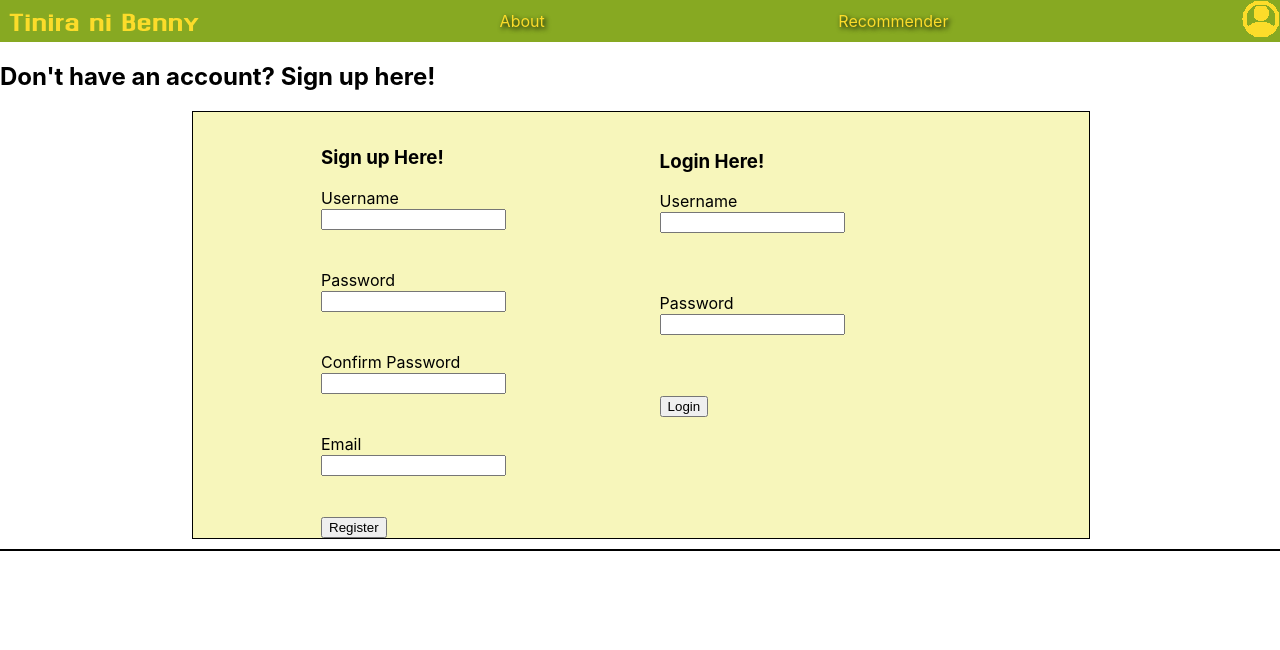
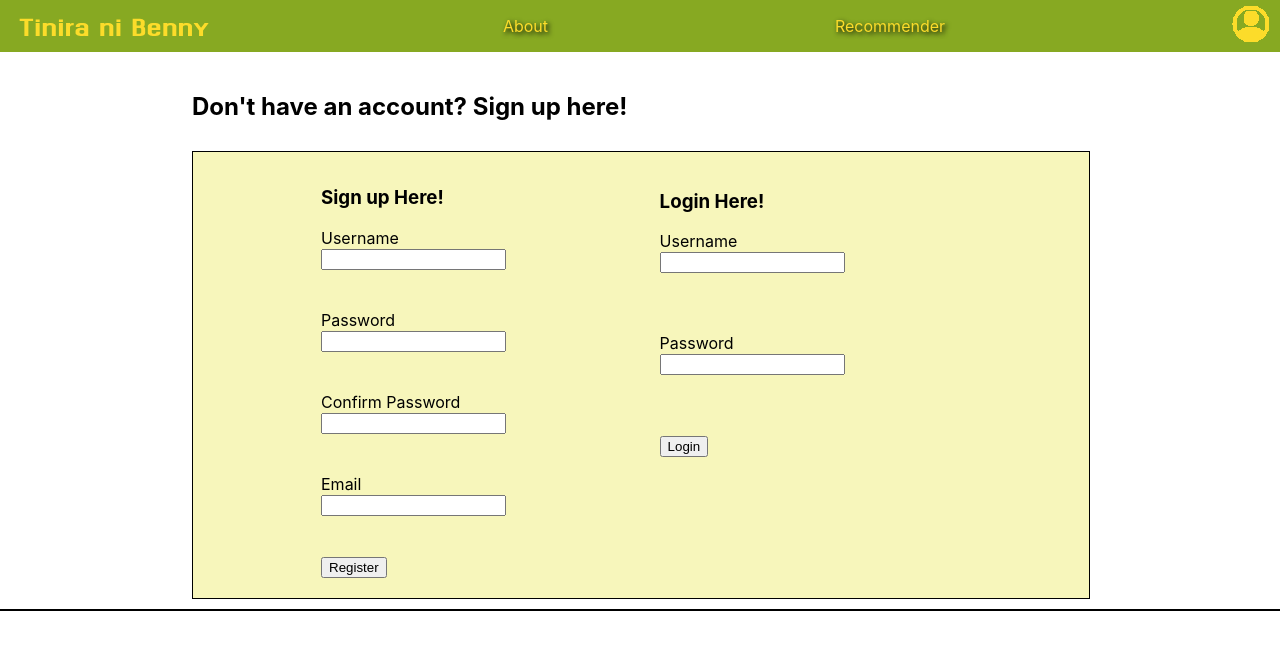
Before and after one commit to priscilla-licup/empathy-food-waste, a Flask app: page /edituser in a window 1280 px wide. Shown: the top 650 px of the page. Run offline with Flask 3, Linux system fonts and the light colour scheme; parts of the project's set-up code (start-up, migrations or seed data) failed here and were passed over; some libraries are stand-ins or nearby versions; some web fonts are replaced.

Commit message:
slight improvements

```diff
--- a/static/style.css
+++ b/static/style.css
@@ -18,6 +18,10 @@
     text-shadow: 2px 2px 5px black;
     justify-content: space-between;
     align-items: center;
+    padding-left: 10px;
+    padding-right: 10px;
+    padding-top: 5px;
+    padding-bottom: 5px;
 }
 .topbar h1{
     padding: 5px;
@@ -49,6 +53,7 @@
     font-family: 'Inter', sans-serif;
     position: relative;
     padding-bottom: 10px;
+    padding-top: 10px;
     height: 83%;
     flex-direction: column;
     display: flex;
@@ -84,9 +89,7 @@ html, body{
     height: 100%;
     margin: 0;
     padding: 0;
-
 }
-
 
 .formcont{
     background-color: #F7F6BB;
@@ -100,6 +103,8 @@ html, body{
 .formbox{
     padding-top: 2%;
     padding-right: 10%;
+    border-radius: 10px;
+    background-color: #F7F6BB;
 }
 .prefbox{
     display: flex;
@@ -112,6 +117,9 @@ html, body{
     justify-content: right;
     padding-top: 30%;
     padding-left: 10%;
+    border-radius: 10px;
+    background-color: #F7F6BB;
+    margin-bottom: 20px;
 }
 .pref1{
     padding: 0;
@@ -122,20 +130,35 @@ html, body{
 .loginbox{
     padding-top: 2.5%;
     padding-left: 10%;
-
+    border-radius: 10px;
+    background-color: #F7F6BB;
 }
 .recobox{
     margin-left: 5%;
+    border-radius: 10px;
+    margin-right: 5%;
 }
 .recipebox{
-
     margin-right: 5%;
+    border-radius: 10px;
+    background-color: #F7F6BB;
 }
 
 .recipeblock{
     margin-left: 5%;
-    border: 0.5px solid black;
     width: 90%;
+}
+
+.headerintro{
+    margin-left: 10%;
+    margin-right: 10%;
+    margin-top: 10px;
+    margin-bottom: 10px;
+    padding-left: 5%;
+}
+
+.Register{
+    margin-bottom: 20px;
 }
 
 /* Home page */
@@ -147,6 +170,8 @@ html, body{
     border-radius: 5px; /* Optional: rounds the corners of the border */
     background-color: #f9f9f9; /* Light background color */
     margin: 10px;
+    border-radius: 10px;
+    background-color: #F7F6BB;
 }
 
 label {
--- a/templates/edituser.html
+++ b/templates/edituser.html
@@ -18,7 +18,9 @@
             <a href="{{ url_for('logout') }}"> <img src="{{ url_for('static', filename='Assets/logoutIcon.png') }}"></a>
         </div>
         <div class="cont">
-            <h1>Need to Change Your Information?</h1>
+            <div class="headerintro">
+                <h2>Need to Change Your Information?</h2>
+            </div>
                 <div class="formcont">
                     <div class="formbox">
                         <form action="/update_user" method="POST">
--- a/templates/reciperecommend.html
+++ b/templates/reciperecommend.html
@@ -51,10 +51,6 @@
             </div>
         </div>
 
-        <div class="botbar">
-
-        </div>
-
     </main>
 
     <!-- <script>
--- a/templates/registerLogin.html
+++ b/templates/registerLogin.html
@@ -17,8 +17,11 @@
             <a href="{{ url_for('home') }}"><p style="margin: 0px; text-align: justify;">Recommender</p></a>
             <a href="{{ url_for('edituser') }}"> <img src="{{ url_for('static', filename='Assets/accounticon.png') }}"></a>
         </div>
+
         <div class="cont">
-            <h2>Don't have an account? Sign up here!</h2>
+            <div class="headerintro">
+                <h2>Don't have an account? Sign up here!</h2>
+            </div>
             <div class="formcont">
 
                 <div class="formbox">
@@ -55,6 +58,7 @@
                         <span id="userpassword-message" class="error"></span><br><br><br>
 
                         <button class="login" type="submit">Login</button>
+                        </br>
                     </form>
                 </div>
             </div>
```
